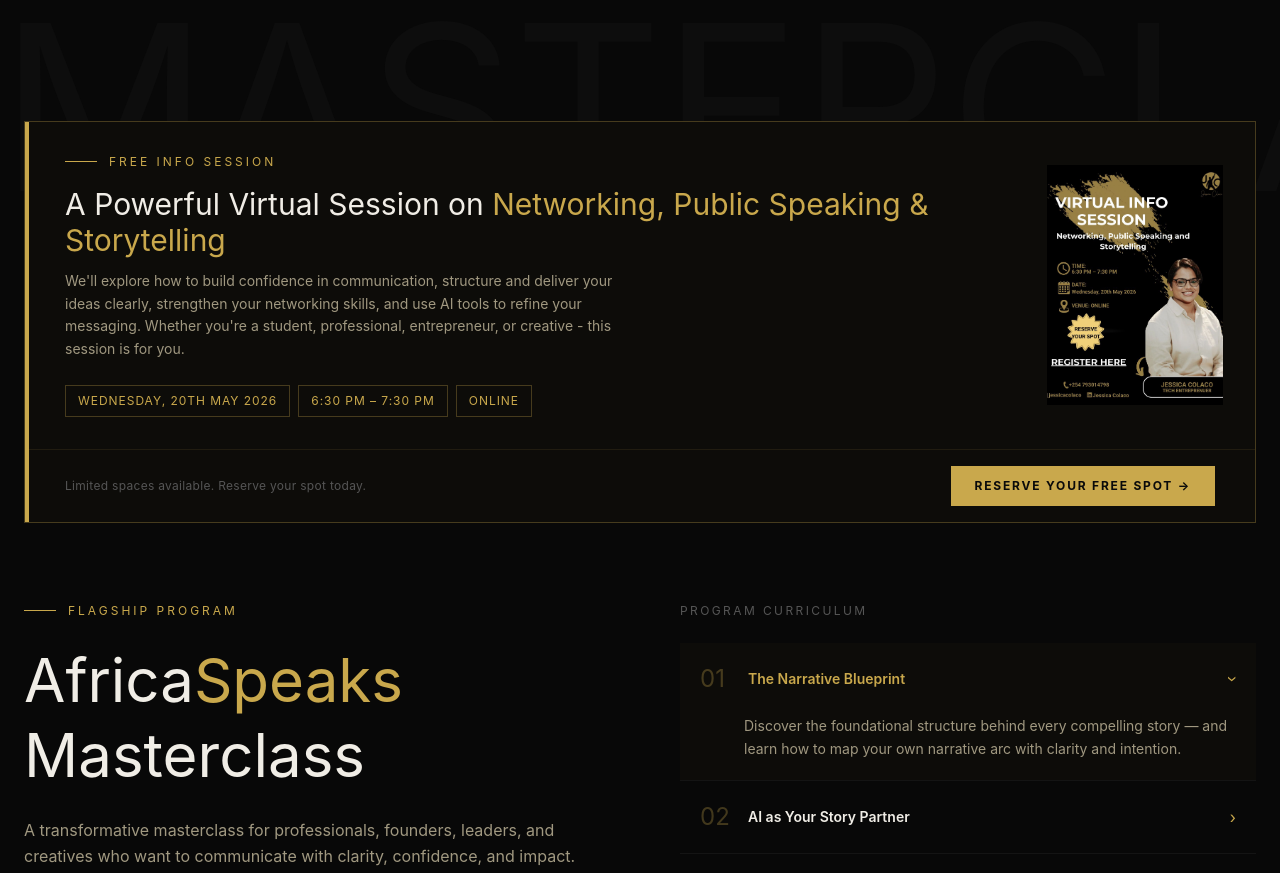
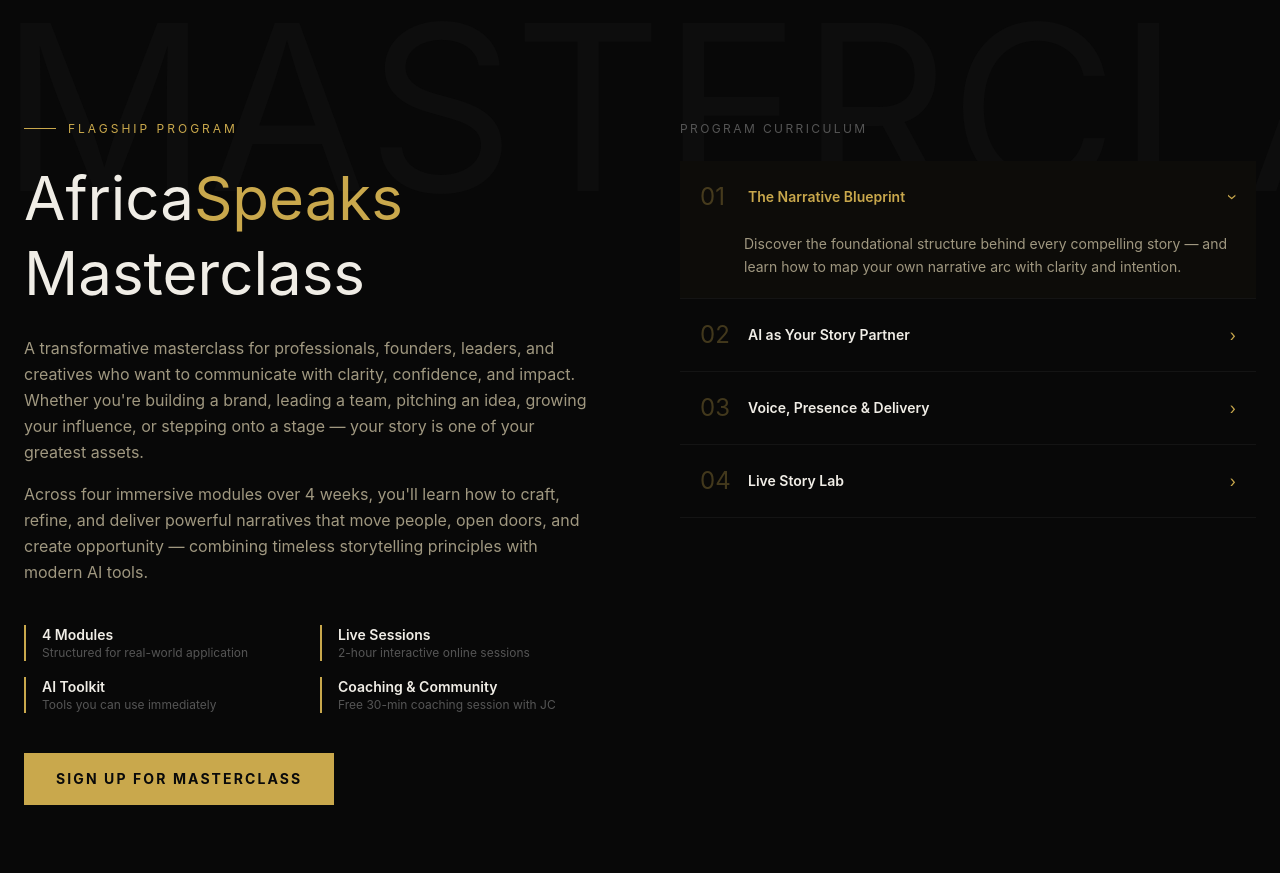
Before and after one commit to Konyancha1/jessica-colaco, a React (Vite) app: page / in a window 1280 px wide. Shown: the part 2420-3293 px from the top of the page. Built offline with nearby package versions, Linux system fonts and the light colour scheme; a web font is replaced by a local one.

Commit message:
removed banner

```diff
--- a/src/components/masterclass.tsx
+++ b/src/components/masterclass.tsx
@@ -27,54 +27,6 @@ export default function Masterclass() {
       </div>
 
       <div className="max-w-7xl mx-auto relative z-10">
-
-        {/* Info Session Banner */}
-        <div className="mb-20 border border-[#C9A84C]/30 bg-[#0D0C09] relative overflow-hidden">
-          <div className="absolute top-0 left-0 w-1 h-full bg-[#C9A84C]" />
-          <div className="grid md:grid-cols-[1fr_auto] gap-8 items-center p-8 pl-10">
-            <div>
-              <div className="flex items-center gap-3 mb-4">
-                <div className="h-px w-8 bg-[#C9A84C]" />
-                <span className="text-[#C9A84C] text-xs tracking-[0.25em] uppercase">Free Info Session</span>
-              </div>
-              <h3 className="font-display text-2xl md:text-3xl text-[#F0EDE6] mb-3">
-                A Powerful Virtual Session on <span className="text-[#C9A84C]">Networking, Public Speaking & Storytelling</span>
-              </h3>
-              <p className="text-[#A09880] text-sm leading-relaxed mb-5 max-w-xl">
-                We'll explore how to build confidence in communication, structure and deliver your ideas clearly, strengthen your networking skills, and use AI tools to refine your messaging. Whether you're a student, professional, entrepreneur, or creative - this session is for you.
-              </p>
-              <div className="flex flex-wrap gap-2 mt-6">
-              {["Wednesday, 20th May 2026", "6:30 PM – 7:30 PM", "Online"].map((badge) => (
-                <span
-                  key={badge}
-                  className="text-[12px] tracking-[0.08em] uppercase px-3 py-1.5 border border-[#C9A84C]/30 text-[#C9A84C]"
-                >
-                  {badge}
-                </span>
-              ))}
-            </div>
-            </div>
-
-            {/* Poster placeholder — replace src with your actual poster image */}
-            <div className="hidden md:flex flex-col items-center gap-4">
-              <img src={poster} alt="Africa Speaks Info Session" className="w-44 h-60 object-cover" />
-            </div>
-          </div>
-
-          <div className="border-t border-[#C9A84C]/10 px-10 py-4 flex items-center justify-between flex-wrap gap-4">
-            <p className="text-[#555] text-xs tracking-wide">Limited spaces available. Reserve your spot today.</p>
-            <a
-              href={INFO_SESSION_LINK}
-              target="_blank"
-              rel="noopener noreferrer"
-              className="group relative px-6 py-3 bg-[#C9A84C] text-[#0A0A0A] text-xs tracking-[0.15em] uppercase font-bold overflow-hidden hover:shadow-[0_0_30px_rgba(201,168,76,0.4)] transition-shadow inline-block"
-            >
-              <span className="relative z-10">Reserve Your Free Spot →</span>
-              <div className="absolute inset-0 bg-[#F0C040] -translate-x-full group-hover:translate-x-0 transition-transform duration-300" />
-            </a>
-          </div>
-        </div>
-
         {/* Masterclass Section */}
         <div className="grid md:grid-cols-2 gap-20 items-start">
           <div>
```
